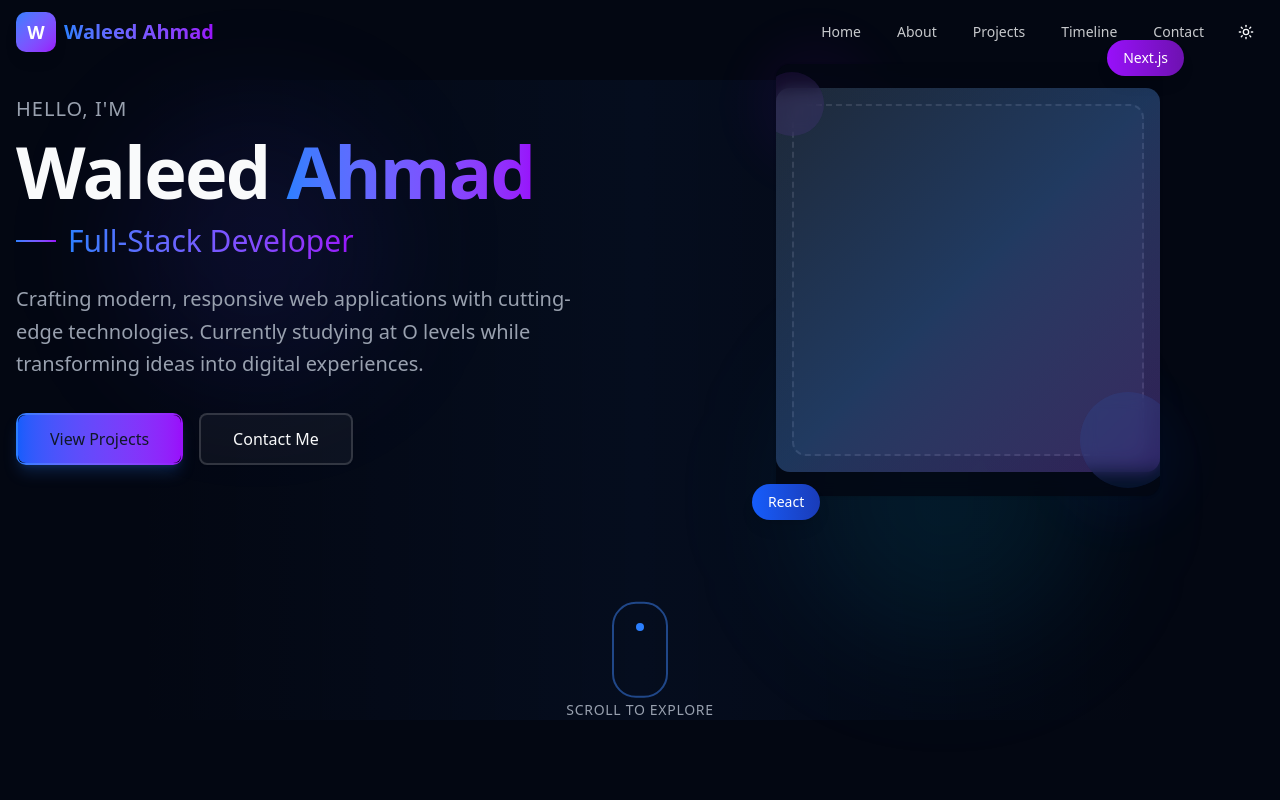
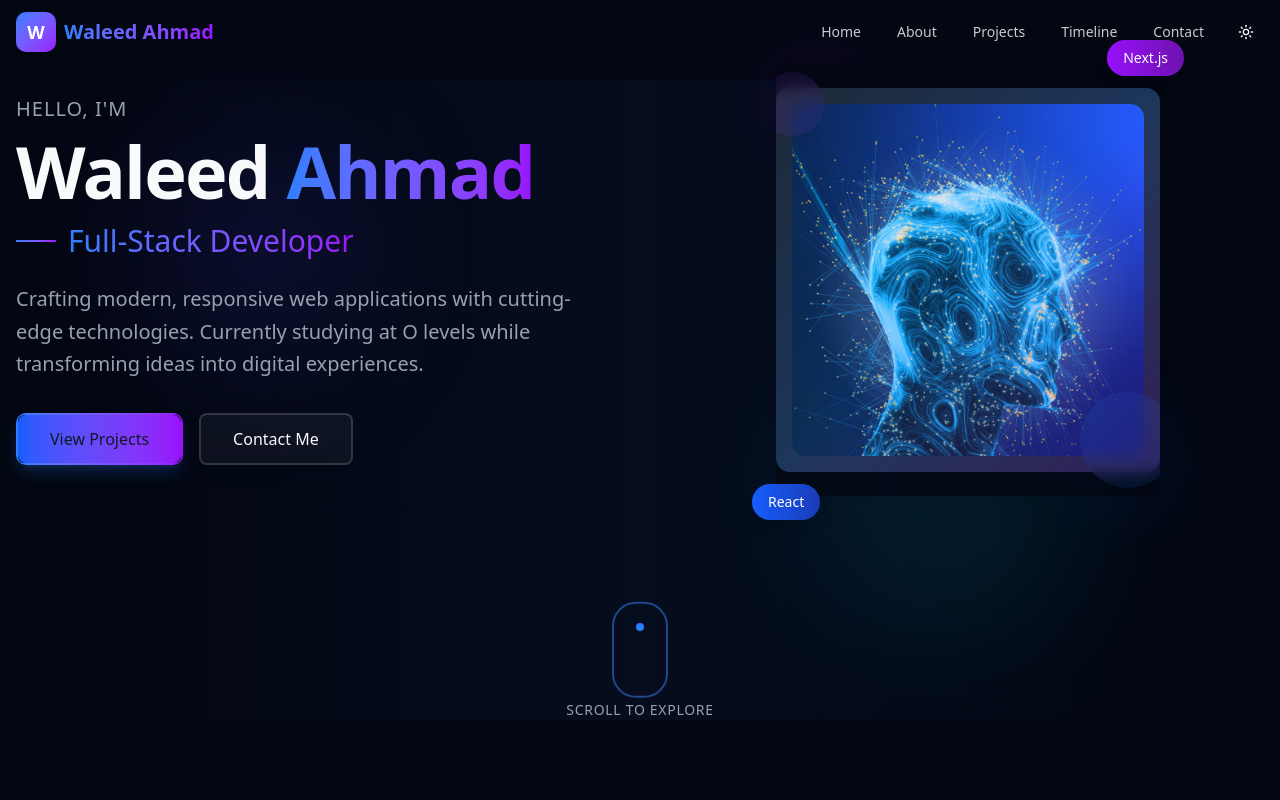
Before and after one commit to Waleed-Ahmad-dev/portfolio, a Next.js app: page / in a window 1280 px wide. Shown: the top 800 px of the page. Built offline with nearby package versions, Linux system fonts and the light colour scheme.

Commit message:
Add public/hero.webp,Update src/components/Hero.tsx

```diff
--- a/src/components/Hero.tsx
+++ b/src/components/Hero.tsx
@@ -125,7 +125,11 @@ const Hero = () => {
 
                                                   {/* Profile image placeholder */}
                                                   <div className="bg-gradient-to-br from-muted to-muted/70 w-80 h-80 md:w-96 md:h-96 rounded-xl flex items-center justify-center overflow-hidden">
-                                                       <div className="bg-muted border-2 border-dashed border-muted-foreground/20 rounded-xl w-72 h-72 md:w-88 md:h-88" />
+                                                       <img
+                                                            src="/hero.webp"
+                                                            alt="Hero Image"
+                                                            className="rounded-xl w-72 h-72 md:w-88 md:h-88 object-cover"
+                                                       />
                                                   </div>
 
                                                   {/* Animated dots decoration */}
```
Also changed, not shown: public/hero.webp (added).
